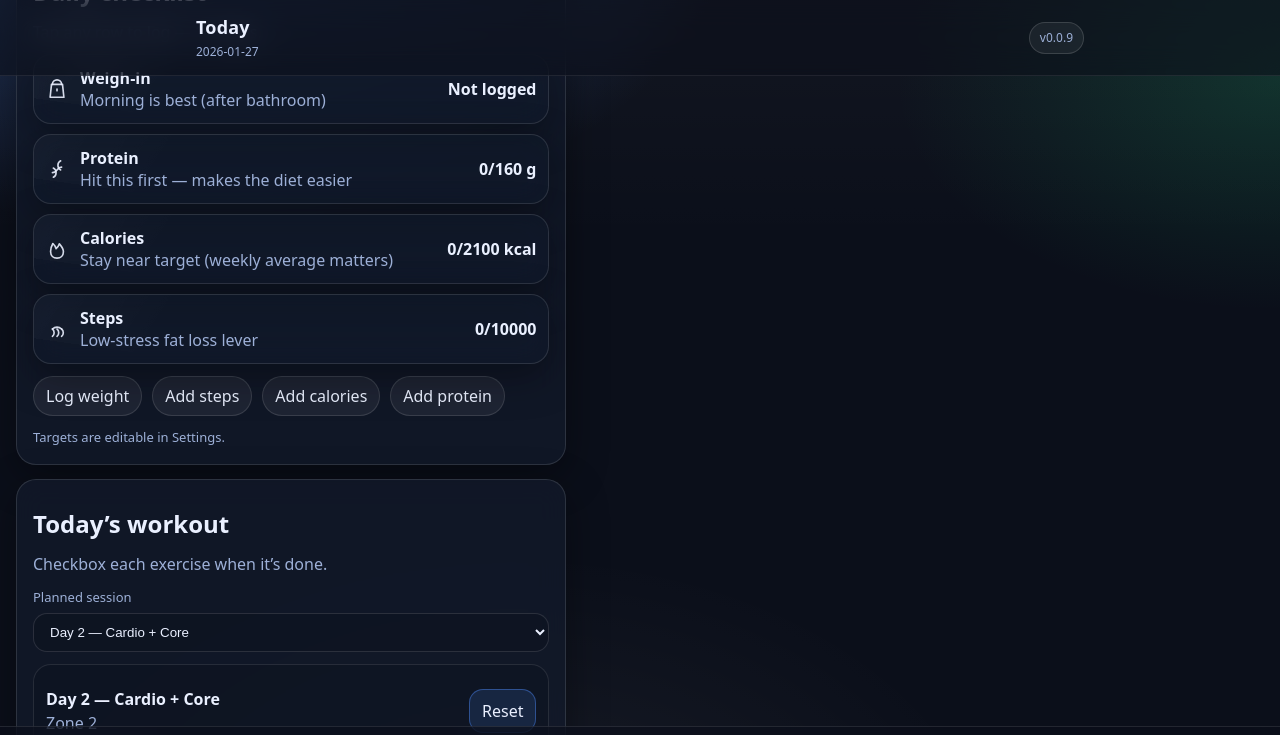
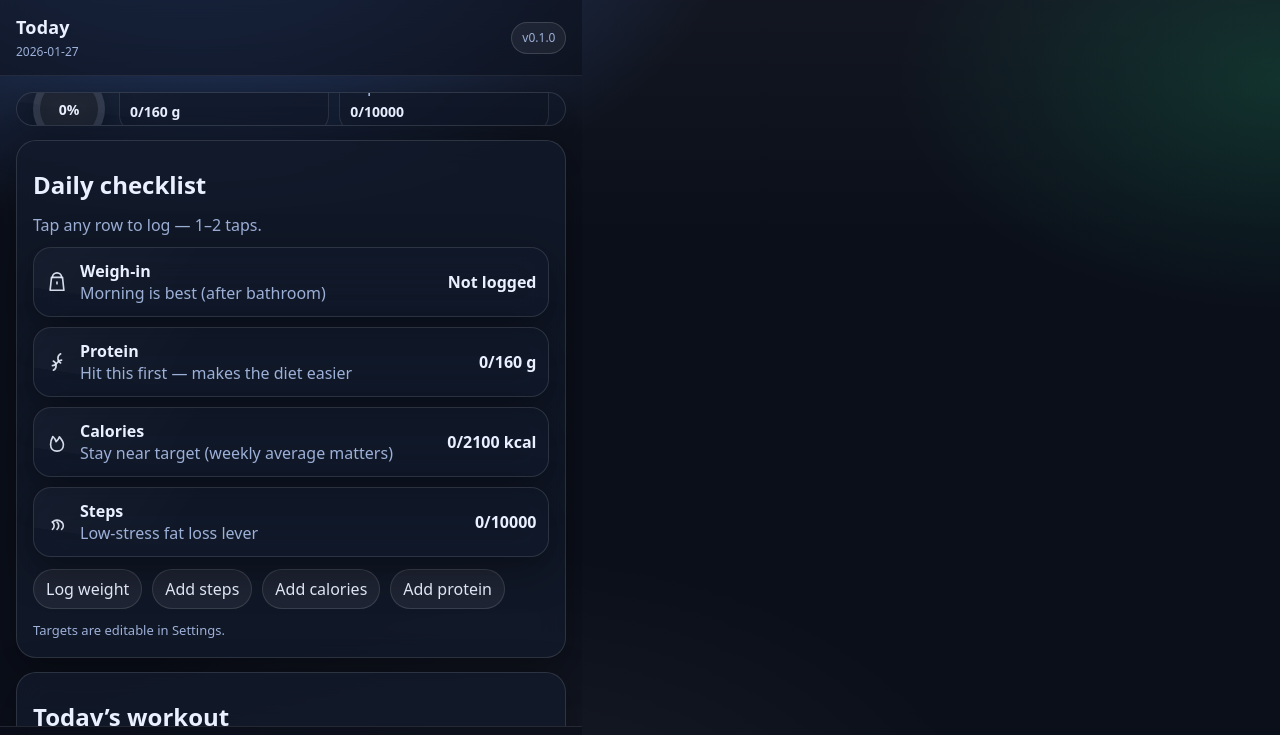
Before and after one commit to Lacose-lab/fitness-plan-tracker, a React (Vite) app: page / in a window 1280 px wide. Shown: the top 735 px of the page. Built offline with nearby package versions, Linux system fonts and the light colour scheme.

Commit message:
v0.1.0: iOS PWA layout fix (single scroll container; header/nav in flow)

```diff
--- a/package.json
+++ b/package.json
@@ -1,7 +1,7 @@
 {
   "name": "fitness-plan-tracker",
   "private": true,
-  "version": "0.0.9",
+  "version": "0.1.0",
   "type": "module",
   "scripts": {
     "dev": "vite",
--- a/src/App.css
+++ b/src/App.css
@@ -50,11 +50,17 @@ h3{margin:18px 0 8px}
 
 /* Shell */
 .appShell{
-  min-height:100dvh;
-  padding-bottom: calc(72px + 18px + max(0px, var(--safe-bottom), var(--safe-bottom-legacy)));
+  height: 100svh;
+  height: 100dvh;
+  display:flex;
+  flex-direction:column;
+  /* background stays on body; appShell is just the viewport layout */
 }
 
 html, body { height: 100%; }
+
+/* prevent double-scroll in iOS PWA; main becomes the scroll container */
+body{ overflow:hidden; }
 
 /* Generic glass surface */
 .glass{
@@ -99,10 +105,7 @@ html, body { height: 100%; }
 }
 
 .appBar{
-  position:fixed;
-  top:0;
-  left:0;
-  right:0;
+  position:relative;
   z-index:50;
   background: rgba(11,15,26,0.55);
   border-bottom:1px solid rgba(255,255,255,0.08);
@@ -110,10 +113,6 @@ html, body { height: 100%; }
   -webkit-backdrop-filter: blur(16px);
   /* iOS PWA safe-area */
   padding-top: max(var(--safe-top), var(--safe-top-legacy), 12px);
-}
-
-.appBarSpacer{
-  height: calc(56px + max(var(--safe-top), var(--safe-top-legacy), 12px));
 }
 
 .appBarInner{
@@ -137,7 +136,20 @@ html, body { height: 100%; }
   font-size:12px;
 }
 
-.main{max-width:920px;margin:0 auto;padding:16px;display:flex;flex-direction:column;gap:14px}
+.main{
+  max-width:920px;
+  width:100%;
+  margin:0 auto;
+  padding:16px;
+  display:flex;
+  flex-direction:column;
+  gap:14px;
+  flex:1;
+  overflow-y:auto;
+  -webkit-overflow-scrolling: touch;
+  /* ensure content doesn't sit under the bottom bar */
+  padding-bottom: calc(16px + 72px + max(0px, var(--safe-bottom), var(--safe-bottom-legacy)));
+}
 
 /* Hero */
 .hero{
@@ -303,10 +315,7 @@ html, body { height: 100%; }
 
 /* Bottom nav (centered, glass) */
 .bottomNav{
-  position:fixed;
-  left:0;
-  right:0;
-  bottom:0;
+  position:relative;
   z-index:20;
   background: rgba(11,15,26,0.58);
   border-top:1px solid rgba(255,255,255,0.10);
@@ -350,7 +359,7 @@ html, body { height: 100%; }
 .fab{
   position:fixed;
   right:16px;
-  bottom: calc(82px + env(safe-area-inset-bottom));
+  bottom: calc(82px + max(var(--safe-bottom), var(--safe-bottom-legacy), 0px));
   width:54px;
   height:54px;
   border-radius:18px;
--- a/src/App.tsx
+++ b/src/App.tsx
@@ -22,7 +22,7 @@ type Tab = "today" | "log" | "plan" | "progress" | "settings";
 
 type Metric = "weightKg" | "steps" | "calories" | "proteinG";
 
-const APP_VERSION = "0.0.9";
+const APP_VERSION = "0.1.0";
 
 function numberOrUndef(v: string): number | undefined {
   const n = Number(v);
@@ -298,7 +298,6 @@ export default function App() {
           <div className="appBadge">v{APP_VERSION}</div>
         </div>
       </header>
-      <div className="appBarSpacer" />
 
       <main className="main">
         {tab === "today" && (
```
